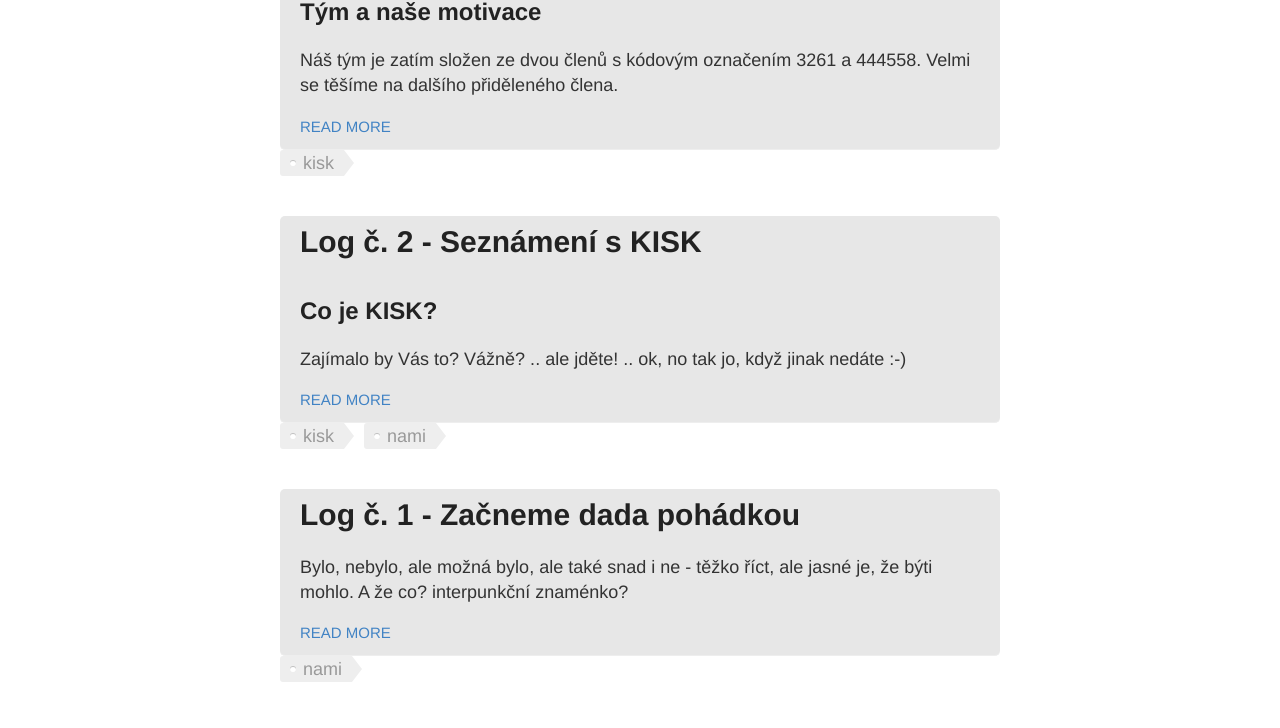
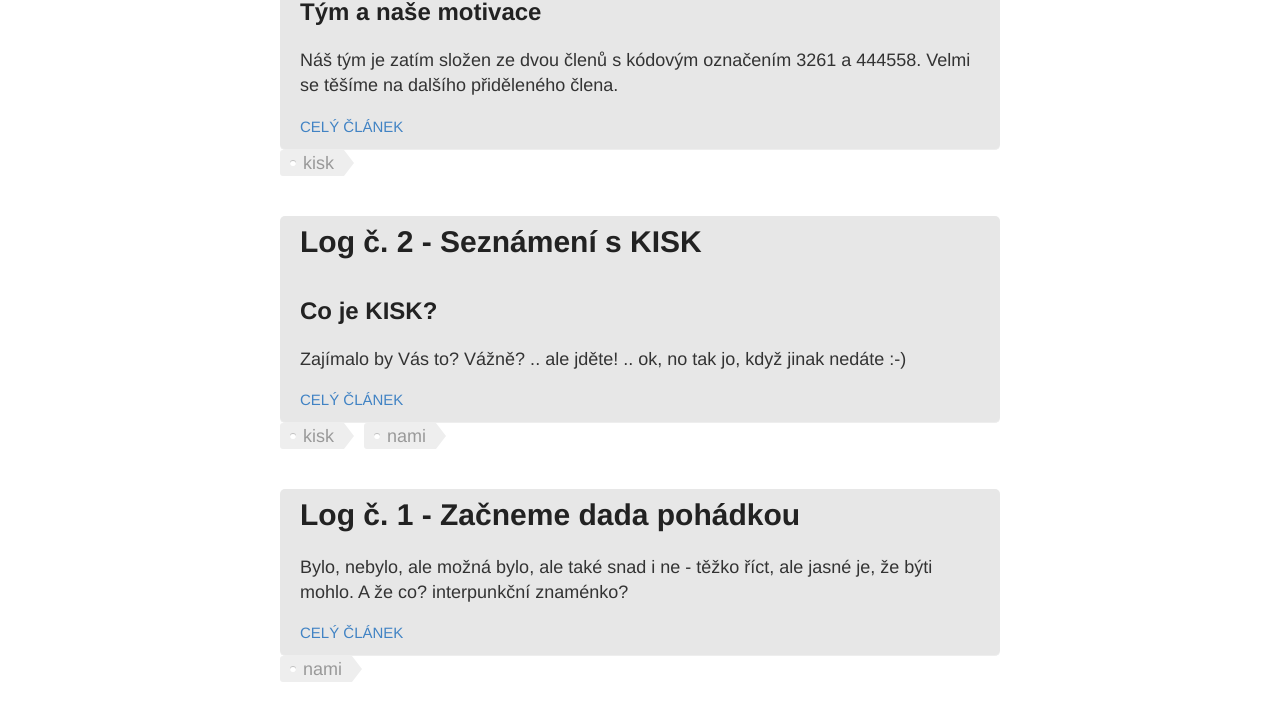
Before and after one commit to projectgorilla/projectgorilla.github.io, a Jekyll site: the page built from index.html, in a window 1280 px wide. Shown: the part 256-984 px from the top of the page. Built offline with Jekyll 4.4.1, drawn with Linux system fonts in a browser that asks for light colours.

Commit message:
překlad Read More

```diff
--- a/index.html
+++ b/index.html
@@ -12,7 +12,7 @@
         {{ post.excerpt }}
       </div>
 
-      <a href="{{ site.baseurl }}{{ post.url }}" class="read-more">Read More</a>
+      <a href="{{ site.baseurl }}{{ post.url }}" class="read-more">Celý článek</a>
     </article>
     <!-- Tags -->
 <ul class="tags">
```
